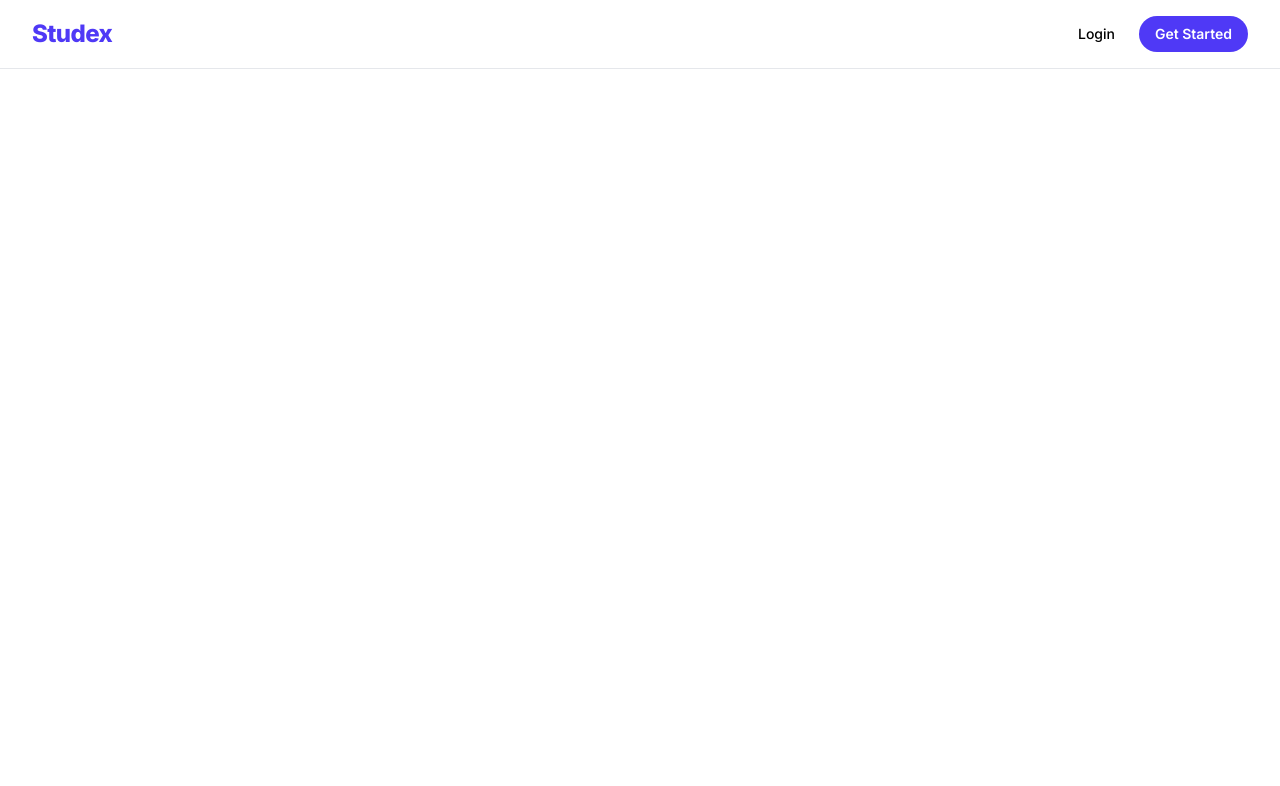
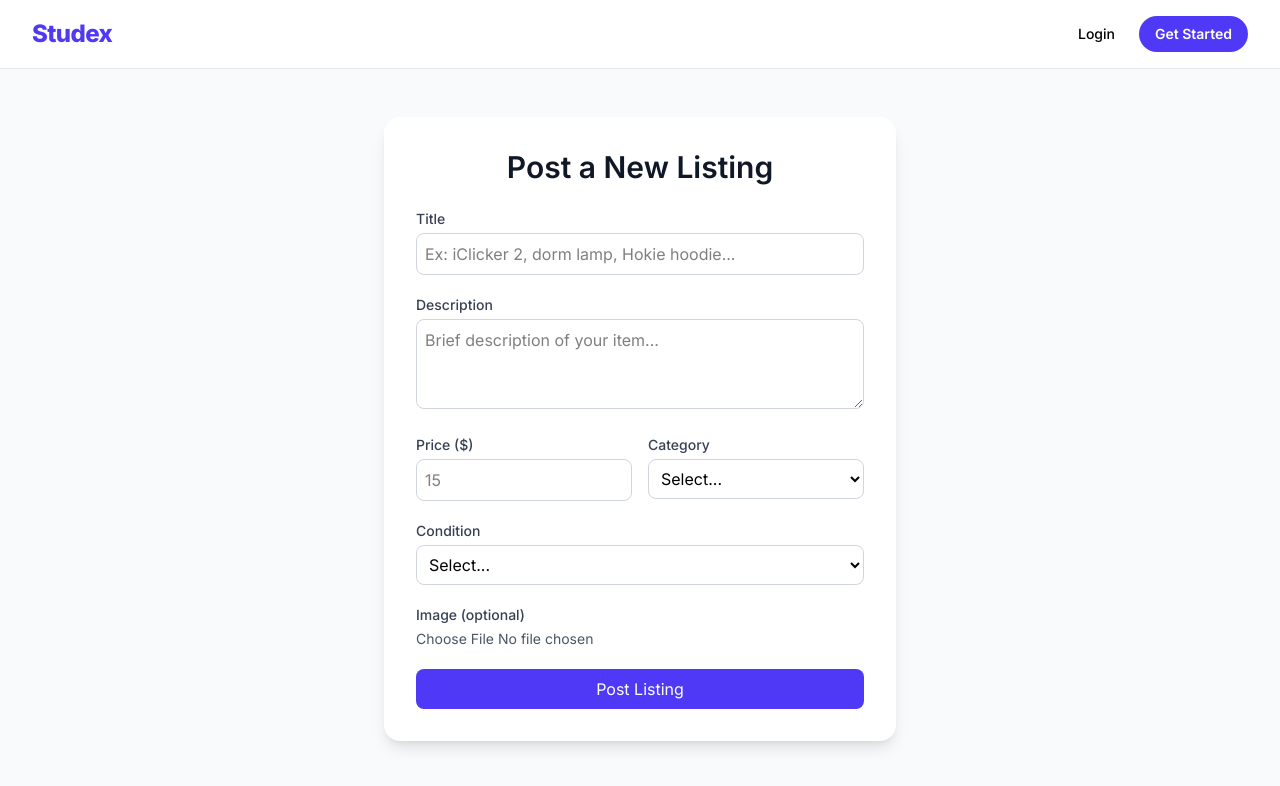
Before and after one commit to sagelin2023/Studex, a React (Vite) app: page /post-listing in a window 1280 px wide. Shown: the top 786 px of the page. Built offline with nearby package versions, Linux system fonts and the light colour scheme; no server answers.

Commit message:
post listing feature

```diff
--- a/src/App.jsx
+++ b/src/App.jsx
@@ -9,6 +9,7 @@ import Login from "./Components/Login";
 import GetStarted from "./Components/GetStarted";
 import Messages from "./Pages/Messages";
 import Saved from "./Pages/Saved";
+import CreateListing from "./Pages/CreateListing";
 
 function App() {
   //States for the login and getStarted modal
@@ -29,6 +30,7 @@ function App() {
           <Route path="/profile" element={<Profile />} />
           <Route path="/messages" element={<Messages />}/>
           <Route path="/saved" element={<Saved />}/>
+          <Route path="/post-listing" element = {<CreateListing />}/>
         </Routes>
         {/*if user clicks login button*/}
         {loginState && (
--- a/src/Components/ItemDetails.jsx
+++ b/src/Components/ItemDetails.jsx
@@ -1,6 +1,8 @@
 import { motion } from "framer-motion";
+import ryan from "../assets/ryan.png";
 
 export default function ItemDetails({ item, onClose }) {
+    const [saved, setSaved] = useState(false);
   if (!item) return null;
 
   return (
@@ -29,7 +31,7 @@ export default function ItemDetails({ item, onClose }) {
         className="relative bg-white rounded-2xl shadow-lg w-11/12 md:w-3/4 lg:w-2/3 xl:w-1/2 max-h-[90vh] overflow-y-auto"
       >
         <img
-          src={item.image_url}
+          src={item.image_url?item.image_url : ryan}
           alt={item.title}
           className="w-full h-80 object-cover rounded-t-2xl"
         />
--- /dev/null
+++ b/src/Pages/CreateListing.jsx
@@ -0,0 +1,221 @@
+import React, { useState } from "react";
+import { useNavigate } from "react-router-dom";
+import { motion } from "framer-motion";
+import { supabase } from "../lib/supabase";
+import { useAuth } from "../Context/AuthContext";
+
+
+const CreateListing = () => {
+  const { user } = useAuth(); //gets the user data
+  const navigate = useNavigate();
+  //listing details
+  const [title, setTitle] = useState("");
+  const [description, setDescription] = useState("");
+  const [price, setPrice] = useState("");
+  const [category, setCategory] = useState("");
+  const [condition, setCondition] = useState("");
+  //image details
+  const [imageFile, setImageFile] = useState(null);
+  const [preview, setPreview] = useState("");
+  //posting states
+  const [loading, setLoading] = useState(false);
+  const [error, setError] = useState("");
+  const [success, setSuccess] = useState(false);
+
+  // Handle image selection
+  const handleImageChange = (e) => {
+    const file = e.target.files[0]; //grabs the first file
+    if (file) {
+      setImageFile(file);
+      setPreview(URL.createObjectURL(file)); //shows a preview of the image
+    }
+  };
+
+  // Upload image to Supabase Storage and return public URL
+  const uploadImage = async (file) => {
+    const fileName = `${Date.now()}_${file.name}`; //creates the filename, date prevents image upload collision
+    const { error } = await supabase.storage
+      .from("listing-images")
+      .upload(fileName, file);
+    if (error) {
+        throw error;
+    }
+    const {
+      data: { publicUrl },
+    } = supabase.storage.from("listing-images").getPublicUrl(fileName); //gets the url from the supabase storage
+
+    return publicUrl;
+  };
+
+  // Handle form submission
+  const handleSubmit = async (e) => {
+    e.preventDefault();
+    setError(""); //erases any previous errors
+    setLoading(true); //loading is true
+
+    try {
+
+      let image_url = null;
+      if (imageFile) {
+        image_url = await uploadImage(imageFile); //if there is an image, then the image gets put into image_url
+      }
+      //inserts all the listing data, gets an error if there is one
+      const { error: insertError } = await supabase.from("listings").insert([
+        {
+          title,
+          description,
+          price,
+          category,
+          condition,
+          image_url,
+          user_id: user.id,
+          created_at: new Date(),
+        },
+      ]);
+
+      if (insertError) {
+        throw insertError;
+      }
+      setTimeout(() => navigate("/marketplace"), 1200); //waits before going to the marketplace page
+    } catch (err) {
+      console.error("Insert error:", err.message);
+      setError(err.message || "Failed to create listing.");
+    } finally {
+      setLoading(false);
+    }
+  };
+
+  return (
+    <main className="flex flex-col items-center min-h-[calc(100vh-64px)] bg-gray-50 py-12 px-6">
+      <motion.div
+        initial={{ opacity: 0, y: 30 }}
+        animate={{ opacity: 1, y: 0 }}
+        transition={{ duration: 0.4 }}
+        className="w-full max-w-lg bg-white shadow-lg rounded-2xl p-8"
+      >
+        <h2 className="text-3xl font-semibold mb-6 text-center text-gray-900">
+          Post a New Listing
+        </h2>
+
+        <form onSubmit={handleSubmit} className="space-y-5">
+          {/* Title */}
+          <div>
+            <label className="block text-sm font-medium text-gray-700 mb-1">
+              Title
+            </label>
+            <input
+              value={title}
+              onChange={(e) => setTitle(e.target.value)}
+              required
+              className="w-full border border-gray-300 rounded-lg p-2 focus:ring-2 focus:ring-indigo-600 focus:outline-none"
+              placeholder="Ex: iClicker 2, dorm lamp, Hokie hoodie..."
+            />
+          </div>
+
+          {/* Description */}
+          <div>
+            <label className="block text-sm font-medium text-gray-700 mb-1">
+              Description
+            </label>
+            <textarea
+              value={description}
+              onChange={(e) => setDescription(e.target.value)}
+              rows={3}
+              required
+              className="w-full border border-gray-300 rounded-lg p-2 focus:ring-2 focus:ring-indigo-600 focus:outline-none"
+              placeholder="Brief description of your item..."
+            />
+          </div>
+
+          {/* Price + Category */}
+          <div className="flex gap-4">
+            <div className="flex-1">
+              <label className="block text-sm font-medium text-gray-700 mb-1">
+                Price ($)
+              </label>
+              <input
+                type="number"
+                value={price}
+                onChange={(e) => setPrice(e.target.value)}
+                required
+                min="0"
+                className="w-full border border-gray-300 rounded-lg p-2 focus:ring-2 focus:ring-indigo-600 focus:outline-none"
+                placeholder="15"
+              />
+            </div>
+
+            <div className="flex-1">
+              <label className="block text-sm font-medium text-gray-700 mb-1">
+                Category
+              </label>
+              <select
+                value={category}
+                onChange={(e) => setCategory(e.target.value)}
+                required
+                className="w-full border border-gray-300 rounded-lg p-2 focus:ring-2 focus:ring-indigo-600 focus:outline-none"
+              >
+                <option value="">Select...</option>
+                <option value="Textbooks">Textbooks</option>
+                <option value="Furniture">Furniture</option>
+                <option value="Electronics">Electronics</option>
+                <option value="Clothing">Clothing</option>
+                <option value="Tickets">Tickets</option>
+                <option value="Other">Other</option>
+              </select>
+            </div>
+          </div>
+
+          {/* Condition */}
+          <div>
+            <label className="block text-sm font-medium text-gray-700 mb-1">
+              Condition
+            </label>
+            <select
+              value={condition}
+              onChange={(e) => setCondition(e.target.value)}
+              required
+              className="w-full border border-gray-300 rounded-lg p-2 focus:ring-2 focus:ring-indigo-600 focus:outline-none"
+            >
+              <option value="">Select...</option>
+              <option value="New">New</option>
+              <option value="Like New">Like New</option>
+              <option value="Used">Used</option>
+              <option value="Fair">Fair</option>
+            </select>
+          </div>
+
+          {/* Image Upload */}
+          <div>
+            <label className="block text-sm font-medium text-gray-700 mb-1">
+              Image (optional)
+            </label>
+            <input
+              type="file"
+              accept="image/*"
+              onChange={handleImageChange}
+              className="block w-full text-sm text-gray-600"
+            />
+            {preview && (
+              <img
+                src={preview}
+                alt="Preview"
+                className="mt-3 w-full h-48 object-cover rounded-lg border"
+              />
+            )}
+          </div>
+
+          {error && <p className="text-red-500 text-sm">{error}</p>}
+          <button
+            type="submit"
+            disabled={loading}
+            className="w-full bg-indigo-600 text-white py-2 rounded-lg hover:bg-indigo-700 transition disabled:opacity-50"
+          >
+            {loading ? "Posting..." : "Post Listing"}
+          </button>
+        </form>
+      </motion.div>
+    </main>
+  );
+};
+
+export default CreateListing;
--- a/src/Pages/Market.jsx
+++ b/src/Pages/Market.jsx
@@ -4,11 +4,13 @@ import { Search, Filter, PlusCircle } from "lucide-react"; // icons
 import { supabase } from "../lib/supabase";
 import ItemCard from "../Components/ItemCard";
 import ItemDetails from "../Components/ItemDetails";
+import { useNavigate } from "react-router-dom";
 
 const Marketplace = () => {
   const [listings, setListings] = useState([]);
   const [loading, setLoading] = useState(true);
   const [selectedItem, setSelectedItem] = useState(null);
+  const navigate = useNavigate();
 
   useEffect(() => {
     const fetchListings = async () => {
@@ -88,7 +90,7 @@ const Marketplace = () => {
           )}
 
           {/* Post Listing Button (Mobile) */}
-          <button className="fixed bottom-6 right-6 bg-indigo-600 text-white p-4 rounded-full shadow-lg hover:bg-indigo-700 transition hover:cursor-pointer sm:hidden">
+          <button onClick = {() => navigate("/post-listing")} className="fixed bottom-6 right-6 bg-indigo-600 text-white p-4 rounded-full shadow-lg hover:bg-indigo-700 transition hover:cursor-pointer sm:hidden">
             <PlusCircle size={32} />
           </button>
         </section>
```
Also changed, not shown: src/Components/ItemCard.jsx (+5 -3 lines), src/checklist.txt.
